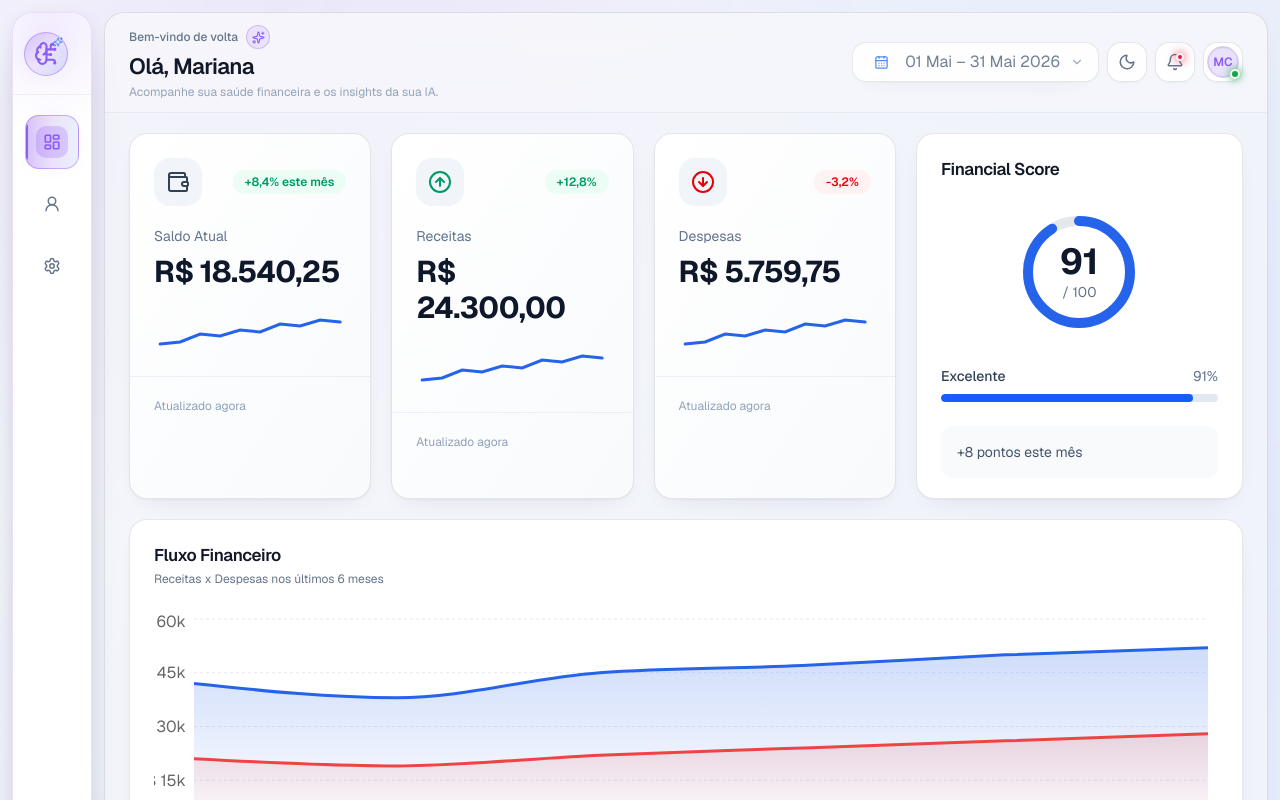
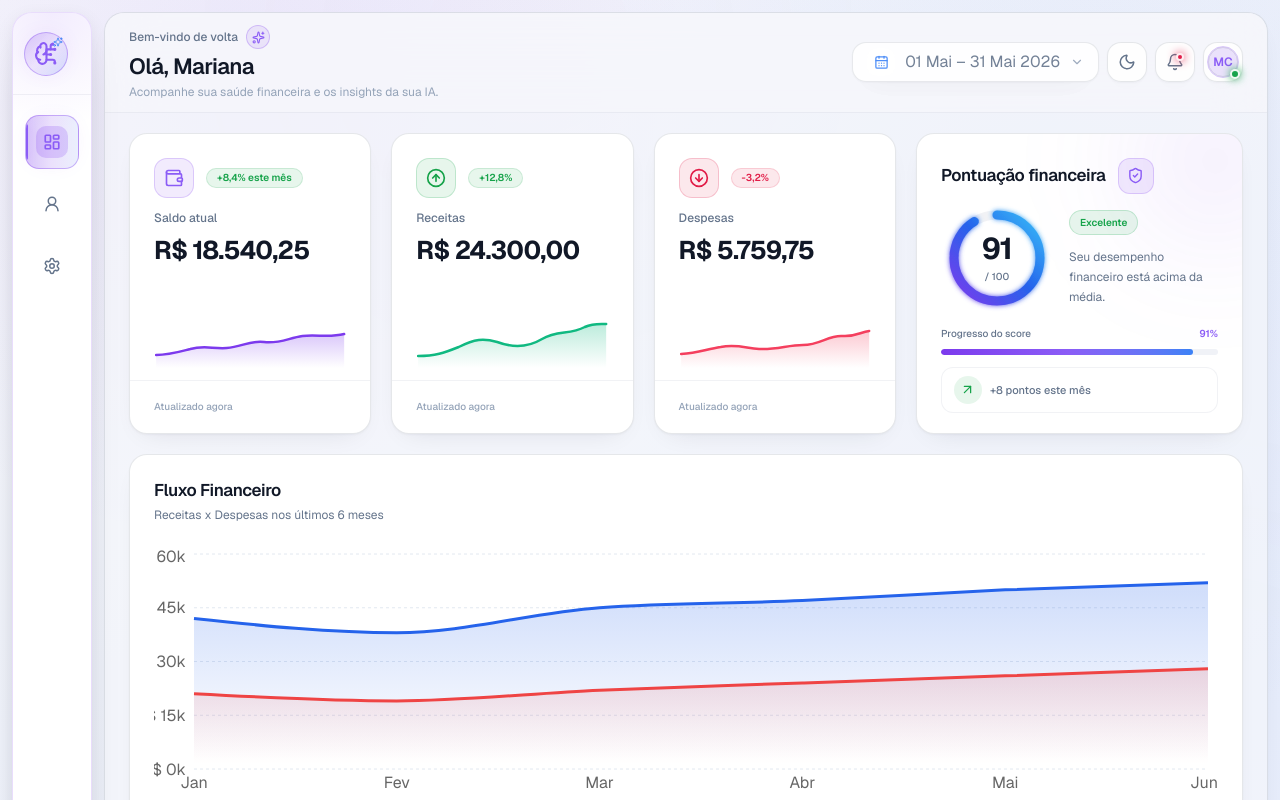
Before and after one commit to No-Country-simulation/smart-finance-ai-g9-team-11, a React (Vite) app in the folder frontend/: page / in a window 1280 px wide. Shown: the top 800 px of the page. Built offline with nearby package versions, Linux system fonts and the light colour scheme.

Commit message:
style(frontend): refine financial indicators and score card

```diff
--- a/frontend/src/components/dashboard/FinancialCard/FinancialCard.tsx
+++ b/frontend/src/components/dashboard/FinancialCard/FinancialCard.tsx
@@ -1,72 +1,300 @@
+import {
+  useId,
+  type ReactNode,
+} from "react";
+
 import {
   Card,
   CardContent,
   CardFooter,
   CardHeader,
 } from "@/components/common/Card";
+import { cn } from "@/lib/utils";
 
-import type { FinancialCardProps } from "./FinancialCard.types";
+type FinancialCardTrend =
+  | "up"
+  | "down"
+  | "neutral";
+
+interface FinancialCardProps {
+  id?: string;
+  title: string;
+  value: string;
+  variation: string;
+  trend: FinancialCardTrend;
+  icon: ReactNode;
+  updatedAt?: string;
+  className?: string;
+}
+
+type FinancialCardTone =
+  | "balance"
+  | "income"
+  | "expenses"
+  | "neutral";
+
+interface FinancialCardVisual {
+  iconContainer: string;
+  badge: string;
+  lineColor: string;
+  glowColor: string;
+}
+
+const visualStyles: Record<
+  FinancialCardTone,
+  FinancialCardVisual
+> = {
+  balance: {
+    iconContainer:
+      "border-primary/20 bg-primary/10 text-primary-bright",
+    badge:
+      "border-success/15 bg-success/10 text-success",
+    lineColor: "#7c3aed",
+    glowColor: "#7c3aed",
+  },
+
+  income: {
+    iconContainer:
+      "border-success/20 bg-success/10 text-success",
+    badge:
+      "border-success/15 bg-success/10 text-success",
+    lineColor: "#10b981",
+    glowColor: "#10b981",
+  },
+
+  expenses: {
+    iconContainer:
+      "border-danger/20 bg-danger/10 text-danger",
+    badge:
+      "border-danger/15 bg-danger/10 text-danger",
+    lineColor: "#f43f5e",
+    glowColor: "#f43f5e",
+  },
+
+  neutral: {
+    iconContainer:
+      "border-border bg-surface-muted text-text-muted",
+    badge:
+      "border-border bg-surface-muted text-text-muted",
+    lineColor: "#3b82f6",
+    glowColor: "#3b82f6",
+  },
+};
+
+function getCardTone(
+  id: string | undefined,
+  trend: FinancialCardTrend,
+): FinancialCardTone {
+  switch (id) {
+    case "balance":
+      return "balance";
+
+    case "income":
+      return "income";
+
+    case "expenses":
+      return "expenses";
+
+    default:
+      return trend === "down"
+        ? "expenses"
+        : trend === "up"
+          ? "income"
+          : "neutral";
+  }
+}
+
+function getSparklinePath(
+  tone: FinancialCardTone,
+): string {
+  switch (tone) {
+    case "income":
+      return [
+        "M2 36",
+        "C18 36 26 33 40 27",
+        "C55 19 63 18 76 22",
+        "C91 28 104 28 118 19",
+        "C132 10 144 15 158 7",
+        "C166 3 174 4 178 4",
+      ].join(" ");
+
+    case "expenses":
+      return [
+        "M2 34",
+        "C18 33 26 29 39 27",
+        "C54 24 62 28 75 29",
+        "C91 30 102 25 116 25",
+        "C132 25 140 15 153 16",
+        "C165 17 170 12 178 11",
+      ].join(" ");
+
+    case "balance":
+      return [
+        "M2 35",
+        "C14 35 23 32 34 29",
+        "C47 25 55 29 68 28",
+        "C82 27 90 20 103 22",
+        "C117 24 126 18 139 16",
+        "C152 14 163 18 178 14",
+      ].join(" ");
+
+    case "neutral":
+      return [
+        "M2 35",
+        "C17 35 26 31 39 28",
+        "C52 25 63 27 76 23",
+        "C91 18 102 20 116 17",
+        "C130 14 142 16 155 10",
+        "C164 7 172 8 178 7",
+      ].join(" ");
+  }
+}
 
 export function FinancialCard({
+  id,
   title,
   value,
   variation,
   trend,
   icon,
   updatedAt = "Atualizado agora",
-}: FinancialCardProps) {
-  const trendColor = {
-    up: "text-emerald-600 bg-emerald-50",
-    down: "text-red-600 bg-red-50",
-    neutral: "text-slate-600 bg-slate-100",
-  };
+  className,
+}: Readonly<FinancialCardProps>) {
+  const gradientId = useId().replaceAll(
+    ":",
+    "",
+  );
+
+  const tone = getCardTone(id, trend);
+  const visual = visualStyles[tone];
+  const sparklinePath =
+    getSparklinePath(tone);
 
   return (
-    <Card className="overflow-hidden bg-gradient-to-br from-white to-slate-50">
-      <CardHeader className="items-start">
-        <div className="flex w-full items-center justify-between">
-          <div className="flex h-12 w-12 items-center justify-center rounded-2xl bg-slate-100">
+    <Card
+      className={cn(
+        "group relative flex min-h-[228px] min-w-0",
+        "flex-col overflow-hidden",
+        "border-border bg-card",
+        "transition-[border-color,transform,box-shadow]",
+        "duration-200 ease-out",
+        "hover:-translate-y-0.5",
+        "hover:border-border-highlight",
+        "hover:shadow-elevated",
+        "motion-reduce:transition-none",
+        "motion-reduce:hover:translate-y-0",
+        className,
+      )}
+    >
+      <div
+        className={cn(
+          "pointer-events-none absolute inset-x-0 top-0",
+          "h-24 opacity-0 transition-opacity duration-300",
+          "bg-[radial-gradient(circle_at_top_right,var(--glow-primary),transparent_70%)]",
+          "group-hover:opacity-30",
+        )}
+        aria-hidden="true"
+      />
+
+      <CardHeader className="relative shrink-0 pb-3">
+        <div className="flex min-w-0 items-center justify-between gap-3">
+          <div
+            className={cn(
+              "flex size-10 shrink-0 items-center",
+              "justify-center rounded-[13px] border",
+              "[&_svg]:size-5",
+              visual.iconContainer,
+            )}
+            aria-hidden="true"
+          >
             {icon}
           </div>
 
           <span
-            className={`rounded-full px-3 py-1 text-xs font-semibold ${trendColor[trend]}`}
+            className={cn(
+              "inline-flex shrink-0 items-center",
+              "rounded-full border px-2.5 py-1",
+              "text-[10px] font-semibold leading-none",
+              visual.badge,
+            )}
           >
             {variation}
           </span>
         </div>
       </CardHeader>
 
-      <CardContent>
-        <p className="text-sm text-slate-500">
+      <CardContent className="relative flex flex-1 flex-col pb-3 pt-0">
+        <p className="text-xs font-medium text-text-muted">
           {title}
         </p>
 
-        <h2 className="mt-2 text-3xl font-bold tracking-tight text-slate-900">
+        <p
+          className={cn(
+            "mt-2 min-w-0 break-words",
+            "text-[clamp(1.35rem,2vw,1.75rem)]",
+            "font-bold leading-tight tracking-[-0.035em]",
+            "text-text",
+          )}
+        >
           {value}
-        </h2>
+        </p>
 
-        {/* Sparkline fake */}
-        <div className="mt-6">
+        <div className="mt-auto pt-5">
           <svg
             width="100%"
-            height="42"
-            viewBox="0 0 180 42"
+            height="48"
+            viewBox="0 0 180 48"
+            preserveAspectRatio="none"
             fill="none"
+            role="img"
+            aria-label={`Tendência de ${title}`}
           >
+            <defs>
+              <linearGradient
+                id={`${gradientId}-area`}
+                x1="0"
+                y1="0"
+                x2="0"
+                y2="1"
+              >
+                <stop
+                  offset="0%"
+                  stopColor={visual.glowColor}
+                  stopOpacity="0.28"
+                />
+
+                <stop
+                  offset="100%"
+                  stopColor={visual.glowColor}
+                  stopOpacity="0"
+                />
+              </linearGradient>
+            </defs>
+
             <path
-              d="M0 30 L20 28 L40 20 L60 22 L80 16 L100 18 L120 10 L140 12 L160 6 L180 8"
-              stroke="#2563EB"
-              strokeWidth="3"
+              d={`${sparklinePath} L178 48 L2 48 Z`}
+              fill={`url(#${gradientId}-area)`}
+            />
+
+            <path
+              d={sparklinePath}
+              stroke={visual.lineColor}
+              strokeWidth="2.5"
               strokeLinecap="round"
-              fill="none"
+              strokeLinejoin="round"
+              vectorEffect="non-scaling-stroke"
             />
           </svg>
         </div>
       </CardContent>
 
-      <CardFooter>
-        <span className="text-xs text-slate-400">
+      <CardFooter
+        className={cn(
+          "relative shrink-0 border-t border-border-muted",
+          "pb-4 pt-3",
+        )}
+      >
+        <span className="text-[10px] font-medium text-text-subtle">
           {updatedAt}
         </span>
       </CardFooter>
--- a/frontend/src/components/dashboard/FinancialCards/FinancialCards.tsx
+++ b/frontend/src/components/dashboard/FinancialCards/FinancialCards.tsx
@@ -3,7 +3,7 @@ import { dashboardMock } from "@/mocks/dashboard.mock";
 import { FinancialCard } from "../FinancialCard";
 
 function isScoreCard(card: {
-  id?: string | number;
+  id?: string;
   title: string;
 }): boolean {
   const normalizedId = String(
--- a/frontend/src/components/dashboard/ScoreCard/ScoreCard.tsx
+++ b/frontend/src/components/dashboard/ScoreCard/ScoreCard.tsx
@@ -1,50 +1,133 @@
+import {
+  ArrowUpRight,
+  ShieldCheck,
+} from "lucide-react";
+
 import {
   Card,
   CardContent,
   CardHeader,
   CardTitle,
 } from "@/components/common/Card";
-
+import { cn } from "@/lib/utils";
 import { dashboardService } from "@/services/dashboard.service";
 
 import { ScoreGauge } from "./ScoreGauge";
 import type { ScoreCardProps } from "./ScoreCard.types";
 
 export function ScoreCard({
-  title = "Financial Score",
-}: ScoreCardProps) {
+  title = "Pontuação financeira",
+}: Readonly<ScoreCardProps>) {
   const score = dashboardService.getScore();
 
-  const percentage = Math.round(
-    (score.score / score.maxScore) * 100
+  const safeMaxScore = Math.max(
+    score.maxScore,
+    1,
+  );
+
+  const percentage = Math.min(
+    Math.max(
+      Math.round(
+        (score.score / safeMaxScore) * 100,
+      ),
+      0,
+    ),
+    100,
   );
 
   return (
-    <Card className="overflow-hidden">
-      <CardHeader>
-        <CardTitle>{title}</CardTitle>
+    <Card
+      className={cn(
+        "group relative flex min-h-[228px] min-w-0",
+        "flex-col overflow-hidden",
+        "border-border bg-card",
+        "transition-[border-color,transform,box-shadow]",
+        "duration-200 ease-out",
+        "hover:-translate-y-0.5",
+        "hover:border-border-highlight",
+        "hover:shadow-elevated",
+        "motion-reduce:transition-none",
+        "motion-reduce:hover:translate-y-0",
+      )}
+    >
+      <div
+        className={cn(
+          "pointer-events-none absolute right-0 top-0",
+          "size-40 translate-x-1/3 -translate-y-1/3",
+          "rounded-full bg-primary/10 blur-3xl",
+        )}
+        aria-hidden="true"
+      />
+
+      <CardHeader className="relative shrink-0 pb-2">
+        <div className="flex min-w-0 items-center justify-between gap-3">
+          <CardTitle className="truncate text-sm font-semibold">
+            {title}
+          </CardTitle>
+
+          <div
+            className={cn(
+              "flex size-9 shrink-0 items-center",
+              "justify-center rounded-[12px]",
+              "border border-primary/20",
+              "bg-primary/10 text-primary-bright",
+            )}
+            aria-hidden="true"
+          >
+            <ShieldCheck size={17} />
+          </div>
+        </div>
       </CardHeader>
 
-      <CardContent className="space-y-6">
-        <ScoreGauge
-          score={score.score}
-          maxScore={score.maxScore}
-        />
+      <CardContent
+        className={cn(
+          "relative flex flex-1 flex-col",
+          "justify-between gap-3 pt-0",
+        )}
+      >
+        <div className="flex min-w-0 items-center gap-4">
+          <ScoreGauge
+            score={score.score}
+            maxScore={score.maxScore}
+          />
 
-        <div className="space-y-2">
-          <div className="flex items-center justify-between text-sm">
-            <span className="font-medium text-slate-700">
+          <div className="min-w-0 flex-1">
+            <span
+              className={cn(
+                "inline-flex items-center rounded-full",
+                "border border-success/20",
+                "bg-success/10 px-2.5 py-1",
+                "text-[10px] font-semibold text-success",
+              )}
+            >
               {score.classification}
             </span>
 
-            <span className="text-slate-500">
+            <p className="mt-3 text-xs leading-5 text-text-muted">
+              Seu desempenho financeiro está acima da média.
+            </p>
+          </div>
+        </div>
+
+        <div className="space-y-2">
+          <div className="flex items-center justify-between gap-3 text-[10px]">
+            <span className="font-medium text-text-muted">
+              Progresso do score
+            </span>
+
+            <span className="font-semibold text-primary-bright">
               {percentage}%
             </span>
           </div>
 
-          <div className="h-2 w-full overflow-hidden rounded-full bg-slate-200">
+          <div className="h-1.5 w-full overflow-hidden rounded-full bg-surface-muted">
             <div
-              className="h-full rounded-full bg-blue-600 transition-all duration-500"
+              className={cn(
+                "h-full rounded-full",
+                "bg-gradient-to-r from-primary",
+                "via-primary-bright to-secondary-bright",
+                "transition-[width] duration-700 ease-out",
+              )}
               style={{
                 width: `${percentage}%`,
               }}
@@ -52,8 +135,25 @@ export function ScoreCard({
           </div>
         </div>
 
-        <div className="rounded-xl bg-slate-50 p-4">
-          <p className="text-sm text-slate-600">
+        <div
+          className={cn(
+            "flex items-center gap-2 rounded-[12px]",
+            "border border-border-muted",
+            "bg-surface-elevated/70 px-3 py-2",
+          )}
+        >
+          <div
+            className={cn(
+              "flex size-7 shrink-0 items-center",
+              "justify-center rounded-lg",
+              "bg-success/10 text-success",
+            )}
+            aria-hidden="true"
+          >
+            <ArrowUpRight size={15} />
+          </div>
+
+          <p className="min-w-0 text-[11px] font-medium text-text-muted">
             {score.variation}
           </p>
         </div>
--- a/frontend/src/components/dashboard/ScoreCard/ScoreGauge.tsx
+++ b/frontend/src/components/dashboard/ScoreCard/ScoreGauge.tsx
@@ -3,54 +3,112 @@ import type { ScoreGaugeProps } from "./ScoreCard.types";
 export function ScoreGauge({
   score,
   maxScore,
-}: ScoreGaugeProps) {
-  const radius = 56;
-  const stroke = 10;
+}: Readonly<ScoreGaugeProps>) {
+  const size = 112;
+  const center = size / 2;
+  const radius = 43;
+  const strokeWidth = 9;
 
-  const normalizedRadius = radius - stroke / 2;
+  const circumference =
+    2 * Math.PI * radius;
 
-  const circumference = normalizedRadius * 2 * Math.PI;
+  const safeMaxScore = Math.max(maxScore, 1);
 
-  const progress = Math.min(score / maxScore, 1);
+  const progress = Math.min(
+    Math.max(score / safeMaxScore, 0),
+    1,
+  );
 
   const strokeDashoffset =
-    circumference - progress * circumference;
+    circumference * (1 - progress);
 
   return (
-    <div className="relative flex items-center justify-center">
+    <div
+      className="relative flex size-28 shrink-0 items-center justify-center"
+      aria-label={`Pontuação financeira: ${score} de ${maxScore}`}
+      role="img"
+    >
       <svg
-        width={140}
-        height={140}
+        width={size}
+        height={size}
+        viewBox={`0 0 ${size} ${size}`}
         className="-rotate-90"
+        aria-hidden="true"
       >
+        <defs>
+          <linearGradient
+            id="score-gauge-gradient"
+            x1="0"
+            y1="0"
+            x2="1"
+            y2="1"
+          >
+            <stop
+              offset="0%"
+              stopColor="#7c3aed"
+            />
+
+            <stop
+              offset="52%"
+              stopColor="#2563eb"
+            />
+
+            <stop
+              offset="100%"
+              stopColor="#38bdf8"
+            />
+          </linearGradient>
+
+          <filter
+            id="score-gauge-glow"
+            x="-50%"
+            y="-50%"
+            width="200%"
+            height="200%"
+          >
+            <feGaussianBlur
+              stdDeviation="2.5"
+              result="blur"
+            />
+
+            <feMerge>
+              <feMergeNode in="blur" />
+              <feMergeNode in="SourceGraphic" />
+            </feMerge>
+          </filter>
+        </defs>
+
         <circle
-          stroke="#E5E7EB"
+          cx={center}
+          cy={center}
+          r={radius}
           fill="transparent"
-          strokeWidth={stroke}
-          r={normalizedRadius}
-          cx={70}
-          cy={70}
+          stroke="currentColor"
+          strokeWidth={strokeWidth}
+          className="text-border-muted"
         />
 
         <circle
-          stroke="#2563EB"
+          cx={center}
+          cy={center}
+          r={radius}
           fill="transparent"
+          stroke="url(#score-gauge-gradient)"
+          strokeWidth={strokeWidth}
           strokeLinecap="round"
-          strokeWidth={stroke}
           strokeDasharray={circumference}
           strokeDashoffset={strokeDashoffset}
-          r={normalizedRadius}
-          cx={70}
-          cy={70}
+          filter="url(#score-gauge-glow)"
+          className="transition-[stroke-dashoffset] duration-700 ease-out"
         />
       </svg>
 
       <div className="absolute flex flex-col items-center">
-        <span className="text-4xl font-bold text-slate-900">
+        <span className="text-3xl font-bold tracking-[-0.04em] text-text">
           {score}
         </span>
 
-        <span className="text-sm text-slate-500">
+        <span className="mt-0.5 text-[10px] font-medium text-text-muted">
           / {maxScore}
         </span>
       </div>
--- a/frontend/src/mocks/dashboard.mock.tsx
+++ b/frontend/src/mocks/dashboard.mock.tsx
@@ -12,11 +12,16 @@ export const dashboardMock: DashboardMock = {
   summary: [
     {
       id: "balance",
-      title: "Saldo Atual",
+      title: "Saldo atual",
       value: "R$ 18.540,25",
       variation: "+8,4% este mês",
       trend: "up",
-      icon: <Wallet className="h-6 w-6 text-slate-700" />,
+      icon: (
+        <Wallet
+          className="size-5"
+          aria-hidden="true"
+        />
+      ),
     },
     {
       id: "income",
@@ -25,7 +30,10 @@ export const dashboardMock: DashboardMock = {
       variation: "+12,8%",
       trend: "up",
       icon: (
-        <ArrowUpCircle className="h-6 w-6 text-emerald-600" />
+        <ArrowUpCircle
+          className="size-5"
+          aria-hidden="true"
+        />
       ),
     },
     {
@@ -35,16 +43,24 @@ export const dashboardMock: DashboardMock = {
       variation: "-3,2%",
       trend: "down",
       icon: (
-        <ArrowDownCircle className="h-6 w-6 text-red-600" />
+        <ArrowDownCircle
+          className="size-5"
+          aria-hidden="true"
+        />
       ),
     },
     {
       id: "score",
-      title: "Score Financeiro",
+      title: "Score financeiro",
       value: "91",
       variation: "Excelente",
       trend: "up",
-      icon: <DollarSign className="h-6 w-6 text-blue-600" />,
+      icon: (
+        <DollarSign
+          className="size-5"
+          aria-hidden="true"
+        />
+      ),
     },
   ],
 
@@ -161,7 +177,7 @@ export const dashboardMock: DashboardMock = {
     },
     {
       id: 7,
-      description: "Conta de Energia",
+      description: "Conta de energia",
       category: "Moradia",
       amount: -245.8,
       date: "2026-07-13",
@@ -188,7 +204,7 @@ export const dashboardMock: DashboardMock = {
     insights: [
       "Você reduziu seus gastos com alimentação em 12% neste mês.",
       "Sua renda aumentou 8% em relação ao mês anterior.",
-      "Seu Score Financeiro permanece acima da média dos usuários.",
+      "Seu score financeiro permanece acima da média dos usuários.",
       "Você pode economizar até R$ 420 reduzindo gastos recorrentes.",
     ],
 
```
